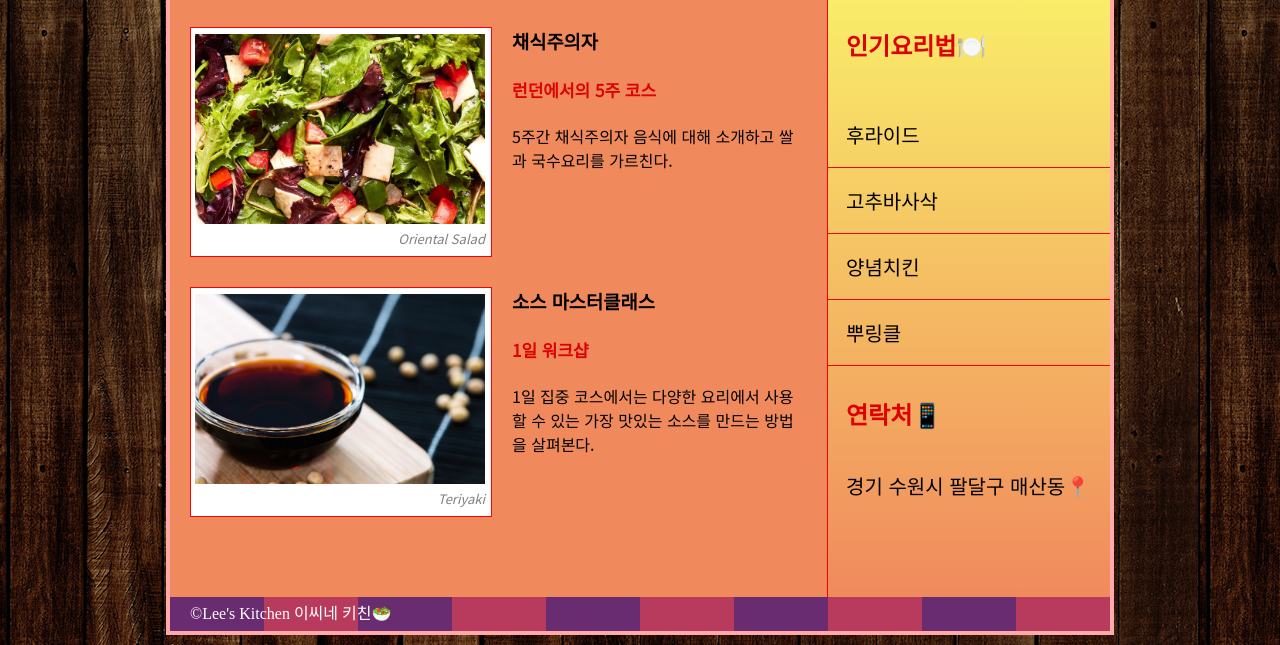
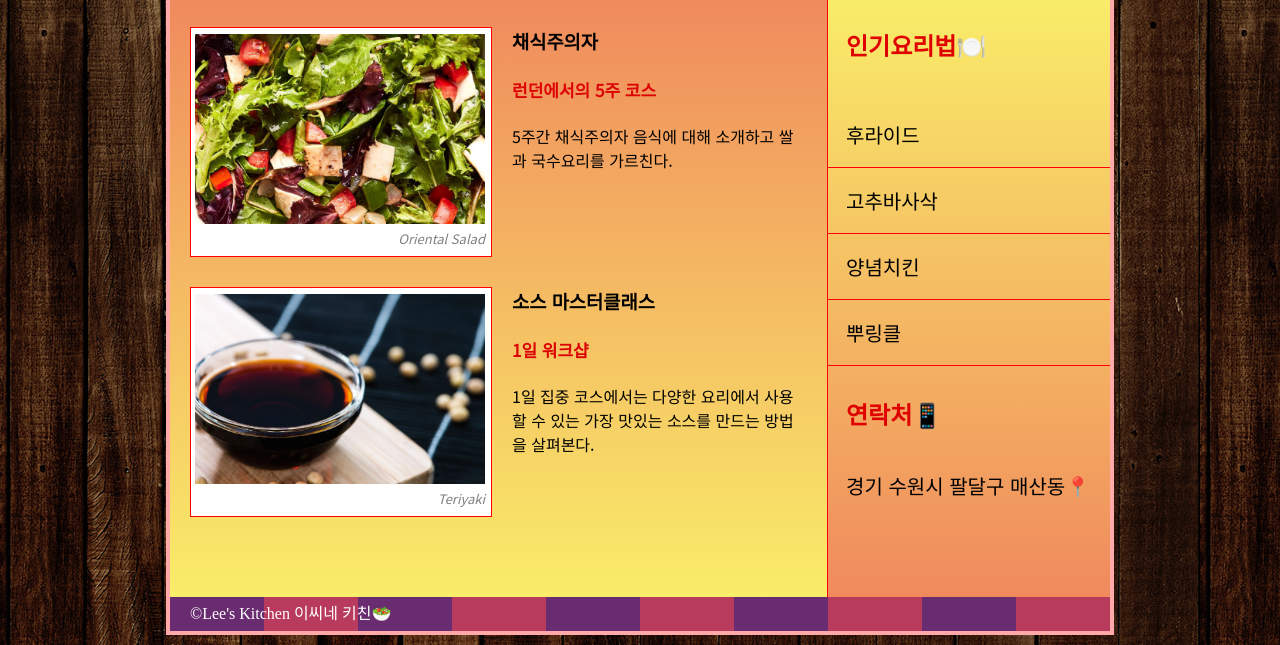
Before and after one commit to felix-smr/win401.github.io, a plain HTML site: page index.html in a window 1280 px wide. Shown: the part 219-864 px from the top of the page. Drawn offline with Linux system fonts and the light colour scheme.

Commit message:
디자인 수정

```diff
--- a/index.html
+++ b/index.html
@@ -106,7 +106,7 @@
 
         article {
             width: 657px; height: 600px;
-            background-color: #F08A5D;
+            background: linear-gradient(to bottom, #F08A5D, #F9ED69);
             /* padding: 10px; */
         }
 
```
